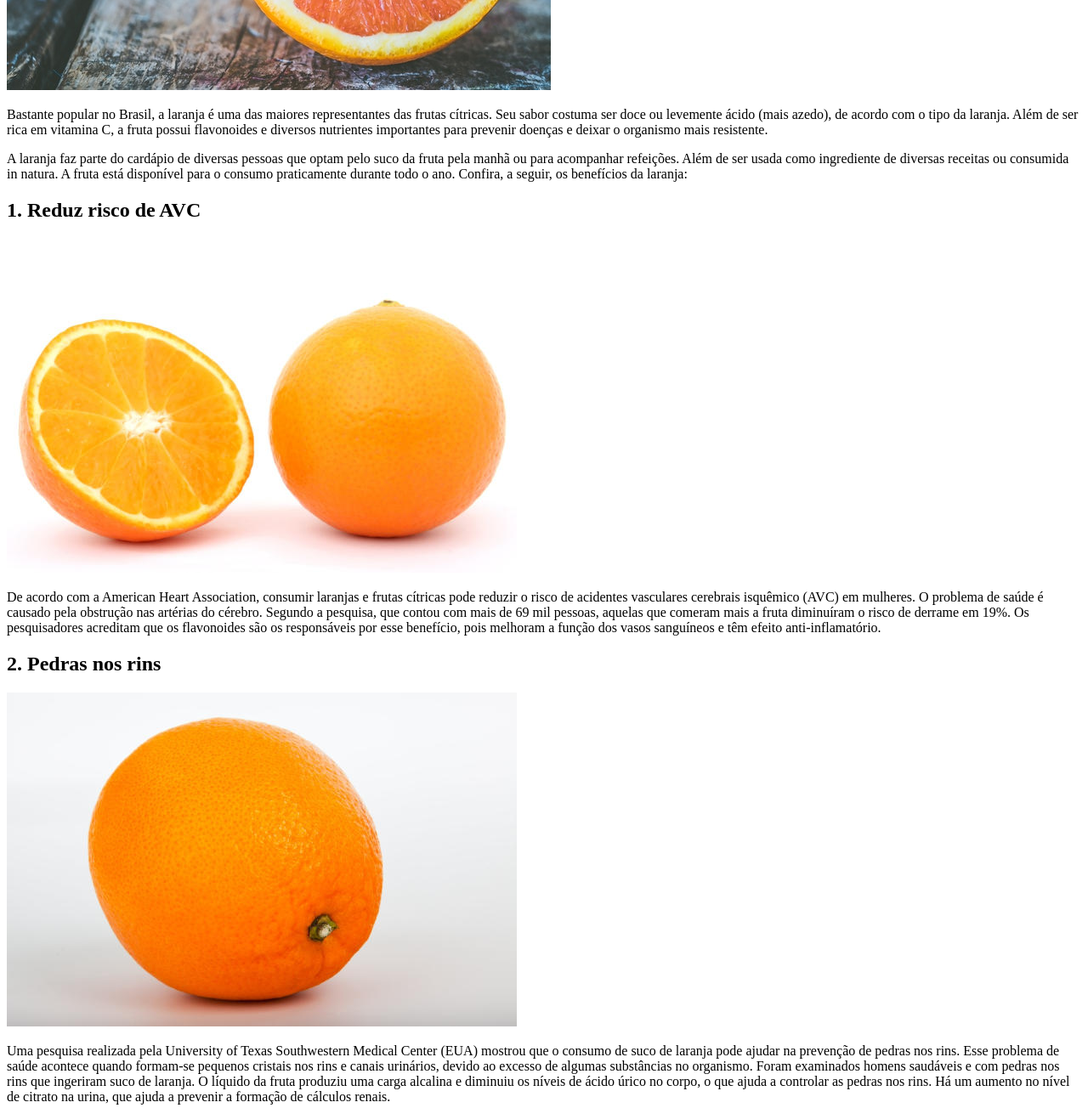
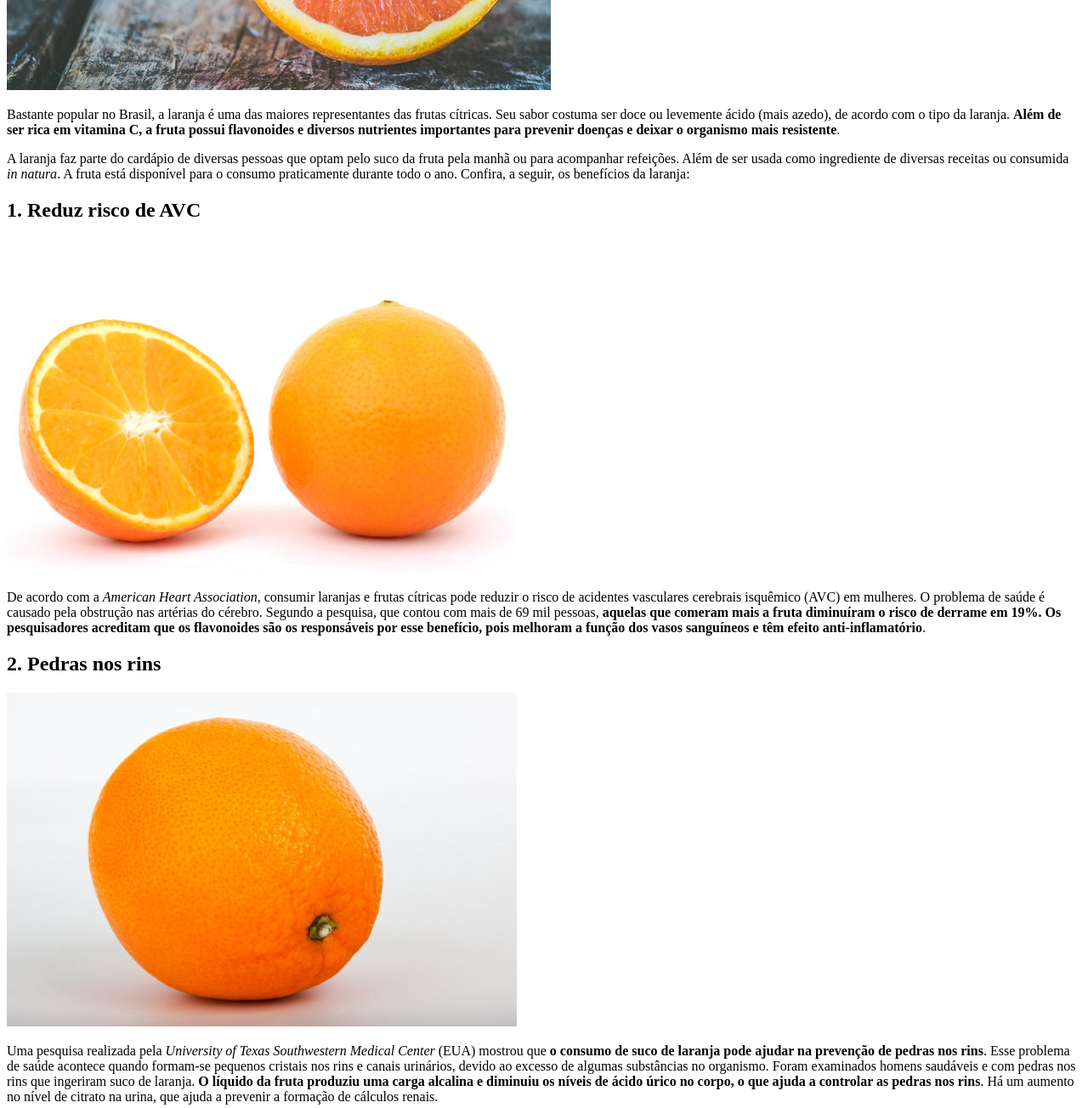
Before and after one commit to renatodev95/site-piloto, a plain HTML site: page index.html in a window 1280 px wide. Shown: the part 400-1704 px from the top of the page at 85% size. Drawn offline with Linux system fonts and the light colour scheme.

Commit message:
adição de formatação

```diff
--- a/index.html
+++ b/index.html
@@ -12,28 +12,28 @@
             <img src="imagens/laranja-titulo.jpg" alt="Laranjas">
         </header>
         <article>
-            <p>Bastante popular no Brasil, a laranja é uma das maiores representantes das frutas cítricas. Seu sabor costuma ser doce ou levemente ácido (mais azedo), de acordo com o tipo da laranja. Além de ser rica em vitamina C, a fruta possui flavonoides e diversos nutrientes importantes para prevenir doenças e deixar o organismo mais resistente.</p>
-            <p>A laranja faz parte do cardápio de diversas pessoas que optam pelo suco da fruta pela manhã ou para acompanhar refeições. Além de ser usada como ingrediente de diversas receitas ou consumida in natura. A fruta está disponível para o consumo praticamente durante todo o ano. Confira, a seguir, os benefícios da laranja:</p>
+            <p>Bastante popular no Brasil, a laranja é uma das maiores representantes das frutas cítricas. Seu sabor costuma ser doce ou levemente ácido (mais azedo), de acordo com o tipo da laranja. <strong>Além de ser rica em vitamina C, a fruta possui flavonoides e diversos nutrientes importantes para prevenir doenças e deixar o organismo mais resistente</strong>.</p>
+            <p>A laranja faz parte do cardápio de diversas pessoas que optam pelo suco da fruta pela manhã ou para acompanhar refeições. Além de ser usada como ingrediente de diversas receitas ou consumida <em>in natura</em>. A fruta está disponível para o consumo praticamente durante todo o ano. Confira, a seguir, os benefícios da laranja:</p>
         </article>
         <article>
             <h2>1. Reduz risco de AVC</h2>
             <img src="imagens/laranja1.jpg" alt="Laranja">
-            <p>De acordo com a American Heart Association, consumir laranjas e frutas cítricas pode reduzir o risco de acidentes vasculares cerebrais isquêmico (AVC) em mulheres. O problema de saúde é causado pela obstrução nas artérias do cérebro. Segundo a pesquisa, que contou com mais de 69 mil pessoas, aquelas que comeram mais a fruta diminuíram o risco de derrame em 19%. Os pesquisadores acreditam que os flavonoides são os responsáveis por esse benefício, pois melhoram a função dos vasos sanguíneos e têm efeito anti-inflamatório.</p>
+            <p>De acordo com a <em>American Heart Association</em>, consumir laranjas e frutas cítricas pode reduzir o risco de acidentes vasculares cerebrais isquêmico (AVC) em mulheres. O problema de saúde é causado pela obstrução nas artérias do cérebro. Segundo a pesquisa, que contou com mais de 69 mil pessoas, <strong>aquelas que comeram mais a fruta diminuíram o risco de derrame em 19%. Os pesquisadores acreditam que os flavonoides são os responsáveis por esse benefício, pois melhoram a função dos vasos sanguíneos e têm efeito anti-inflamatório</strong>.</p>
             <h2>2. Pedras nos rins</h2>
             <img src="imagens/laranja2.jpg" alt="Laranja">
-            <p>Uma pesquisa realizada pela University of Texas Southwestern Medical Center (EUA) mostrou que o consumo de suco de laranja pode ajudar na prevenção de pedras nos rins. Esse problema de saúde acontece quando formam-se pequenos cristais nos rins e canais urinários, devido ao excesso de algumas substâncias no organismo. Foram examinados homens saudáveis e com pedras nos rins que ingeriram suco de laranja. O líquido da fruta produziu uma carga alcalina e diminuiu os níveis de ácido úrico no corpo, o que ajuda a controlar as pedras nos rins. Há um aumento no nível de citrato na urina, que ajuda a prevenir a formação de cálculos renais.</p>
+            <p>Uma pesquisa realizada pela <em>University of Texas Southwestern Medical Center</em> (EUA) mostrou que <strong>o consumo de suco de laranja pode ajudar na prevenção de pedras nos rins</strong>. Esse problema de saúde acontece quando formam-se pequenos cristais nos rins e canais urinários, devido ao excesso de algumas substâncias no organismo. Foram examinados homens saudáveis e com pedras nos rins que ingeriram suco de laranja. <strong>O líquido da fruta produziu uma carga alcalina e diminuiu os níveis de ácido úrico no corpo, o que ajuda a controlar as pedras nos rins</strong>. Há um aumento no nível de citrato na urina, que ajuda a prevenir a formação de cálculos renais.</p>
             <h2>3. Diminui o colesterol</h2>
             <img src="imagens/laranja3.jpg" alt="Laranja">
-            <p>O consumo da laranja diminui os níveis de colesterol ruim no organismo. Os flavonoides presentes na fruta limitam a absorção do colesterol no intestino. A laranja também é rica em vitamina C, flavonoides, betacaroteno e fibras, por isso é ideal para combater o colesterol ruim (LDL). As fibras presentes na laranja também diminuem a absorção do colesterol presente nos alimentos.</p>
+            <p>O consumo da laranja diminui os níveis de colesterol ruim no organismo. Os flavonoides presentes na fruta limitam a absorção do colesterol no intestino. A laranja também é rica em vitamina C, flavonoides, betacaroteno e fibras, por isso é ideal para combater o colesterol ruim (<strong>LDL</strong>). <strong>As fibras presentes na laranja também diminuem a absorção do colesterol presente nos alimentos</strong>.</p>
             <h2>4. Evita o câncer</h2>
             <img src="imagens/laranja4.jpg" alt="Laranja">
-            <p>Diversos estudos relacionam o consumo de frutas cítricas, como laranjas, à diminuição do risco de aparecimento de alguns tipos de câncer. Elas podem proteger contra câncer de mama, estômago, esôfago e pâncreas. Isso porque possui os flavonoides, que atuam como antioxidantes e podem bloquear o surgimento de determinados genes, responsáveis por doenças degenerativas, incluindo o câncer. A vitamina C também atua removendo e interrompendo as reações dos radicais livres, auxiliando na prevenção de alguns tipos de câncer.</p>
+            <p>Diversos estudos relacionam o consumo de frutas cítricas, como laranjas, à diminuição do risco de aparecimento de alguns tipos de câncer. Elas podem proteger contra câncer de mama, estômago, esôfago e pâncreas. Isso porque possui os flavonoides, que atuam como antioxidantes e podem bloquear o surgimento de determinados genes, responsáveis por doenças degenerativas, incluindo o câncer. <strong>A vitamina C também atua removendo e interrompendo as reações dos radicais livres, auxiliando na prevenção de alguns tipos de câncer</strong>.</p>
             <h2>5. Melhora a memória</h2>
             <img src="imagens/laranja5.jpg" alt="Laranja">
-            <p>Beber suco de laranja todos os dias pode ajudar a melhorar a função cerebral em pessoas idosas, segundo um estudo divulgado pelo The American Journal of Clinical Nutrition. A pesquisa foi realizada com 37 pessoas com idade média de 67 anos que beberam cerca de 500 ml do suco por oito semanas. Como resultado, eles apresentaram melhora geral nas funções cognitivas em comparação com um grupo que não consumiu o suco. A vitamina C é um antioxidante que ajuda na sinapse dos neurônios, ou seja, melhora a transmissão de impulsos nervosos de uma célula para outra.</p>
+            <p>Beber suco de laranja todos os dias pode ajudar a melhorar a função cerebral em pessoas idosas, segundo um estudo divulgado pelo <em>The American Journal of Clinical Nutrition</em>. A pesquisa foi realizada com 37 pessoas com idade média de 67 anos que beberam cerca de 500 ml do suco por oito semanas. Como resultado, eles apresentaram melhora geral nas funções cognitivas em comparação com um grupo que não consumiu o suco. <strong>A vitamina C é um antioxidante que ajuda na sinapse dos neurônios, ou seja, melhora a transmissão de impulsos nervosos de uma célula para outra</strong>.</p>
             <h2>6. Protege os olhos</h2>
             <img src="imagens/laranja6.jpg" alt="Laranja">
-            <p>Um estudo divulgado pela Westmead Institute for Medical Research mostrou que pessoas que comiam pelo menos uma laranja por dia diminuíram em 60% o risco de ter degeneração macular. A doença ocular pode levar à perda progressiva da visão. Para chegar a essa conclusão, os pesquisadores acompanharam mais de 2 mil australianos acima de 50 anos por 15 anos.</p>
+            <p>Um estudo divulgado pela <em>Westmead Institute for Medical Research</em> mostrou que <strong>pessoas que comiam pelo menos uma laranja por dia diminuíram em 60% o risco de ter degeneração macular</strong>. A doença ocular pode levar à perda progressiva da visão. Para chegar a essa conclusão, os pesquisadores acompanharam mais de 2 mil australianos acima de 50 anos por 15 anos.</p>
         </article>
 
     </main>
```
